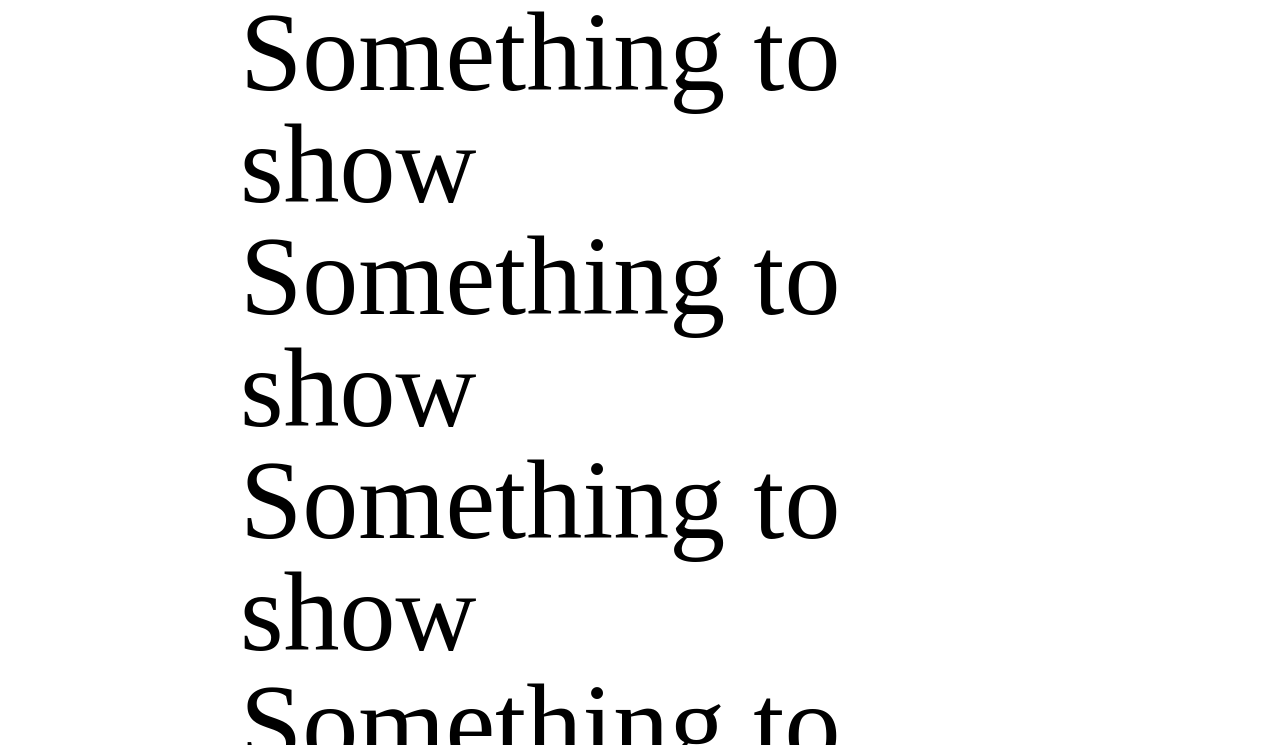
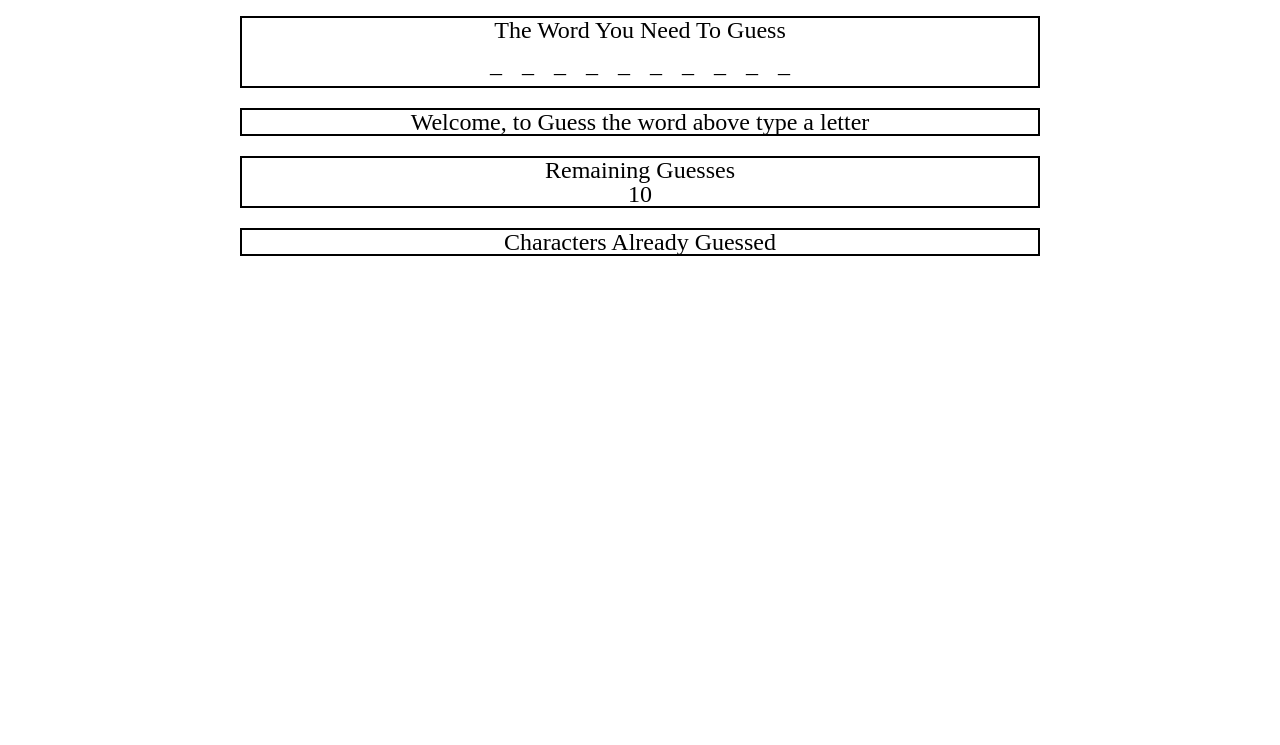
Before and after one commit to WHomer/hangman, a plain HTML site: page index.html in a window 1280 px wide. Shown: the part 52-797 px from the top of the page. Drawn offline with Linux system fonts and the light colour scheme.

Commit message:
master pushing completed version

```diff
--- a/assets/css/styles.css
+++ b/assets/css/styles.css
@@ -20,8 +20,35 @@ html, body {
 .main-content{
 	width: 100%;
 	max-width: 800px;
+	font-size: 1.5em;
 	margin: 0 auto -40px;
-	font-size: 7em;
+	text-align: center;
+}
+
+.word-to-guess {
+	width: 100%;
+	margin-top: 20px;
+	border: 2px black solid;
+}
+
+.character-of-word{
+	padding: 10px;
+	display: inline-block;
+}
+
+.user-message {
+	margin-top: 20px;
+	border: 2px black solid;
+}
+
+.guesses-remaining{
+	margin-top: 20px;
+	border: 2px black solid;
+}
+
+.characters-guessed{
+	margin-top: 20px;
+	border: 2px black solid;
 }
 
 
--- a/assets/js/hangman.js
+++ b/assets/js/hangman.js
@@ -1,45 +1,86 @@
 
 
 //set word variable
-var word = 'hello';
-var guessedCharacter = 'ab';
-var guessesLeft = 10;
+var word = 'javascript';
+var guessedCharacter = '';
+var guessesRemaining = 10;
+
+//temp, run function
+displayWord();
+displayGuessesRemaining();
+//end temp, run functions
 
 //listen for on keyup
 document.addEventListener('keyup', function(e){
 	//store user input and convert to lowercase
 	var userGuessedChar = e.key.toLowerCase();
-	console.log(userGuessedChar);
-
+	//check to see guesses left
+	if (guessesRemaining > 0){
 		//check to see if the guessed letter is a-z
 		if (isLetter(userGuessedChar)){
 			//check if letter was already guessed
 			if (guessedCharacter.search(userGuessedChar) > -1) {
 				//character already guessed
-			console.log('character already guessed');
+				displayMessage('character already guessed');
 			} else {
 				//if new character
 				//check if word contains character
 				if (word.search(userGuessedChar) > -1) {
 					//highlight letter
-				console.log('one step closer ');
-
+					displayMessage('Found One...');
+					//find character-of-word div and populate the character
+					for (var i=0; i < word.length; i++){
+						var characterDiv = document.getElementsByClassName('character-of-word')[i];
+						if (word.charAt(i) === userGuessedChar){
+							characterDiv.innerHTML = userGuessedChar.toUpperCase();
+						}
+					}
 				} else {
 					//if word does not contain character
-				//decrease guessesLeft by 1
-				guessesLeft--;
-				console.log('Sorry, that was incorrect');
+					//decrease guessesRemaining by 1
+					guessesRemaining--;
+					displayGuessesRemaining();
+					displayMessage('Sorry, that character is not in the word');
 				}
 				//add to userGuessedChar to guessedCharacter string
 				guessedCharacter = guessedCharacter + userGuessedChar;
+				//display the guessed characters
+				var characterGuessedDiv = document.getElementsByClassName('js-character-guessed')[0];
+				characterGuessedDiv.innerHTML = characterGuessedDiv.innerHTML + userGuessedChar + '  ' ;
 			}
 		}else {
 		//display that the character is not A through Z.
-	console.log('The character is not A through Z.')
+		displayMessage('The character is not A through Z.')
+		}
+	}else {
+		//display that you have lost the game
+		displayMessage('You have lost the Game, Better Luck Next Time!');
 	}
 })
 
+//function display user message
+function displayMessage(message){
+	var messageDiv = document.getElementsByClassName('js-user-message')[0];
+	messageDiv.innerHTML = message;
+}
 
+//function show word to guess
+function displayWord() {
+	var wordDiv = document.getElementsByClassName('js-word-to-guess')[0];
+	for (i=0; i < word.length; i++){
+		//cycle through word length to display each div
+		var characterDiv = document.createElement('div');
+		characterDiv.innerHTML = '_';
+		//characterDiv.innerHTML = word.charAt(i);
+		characterDiv.className = 'character-of-word';
+		wordDiv.appendChild(characterDiv);
+	}
+}
+//function to display the guesses remaining
+function displayGuessesRemaining() {
+	var guessesRemainingDiv = document.getElementsByClassName('js-guesses-remaining')[0];
+	guessesRemainingDiv.innerHTML = guessesRemaining;
+}
 
 //function to make sure the guess is a letter
 function isLetter(str) {
--- a/index.html
+++ b/index.html
@@ -13,24 +13,22 @@
 		</div>
 
 		<div class="main-content">
-			Something to show
-			<br>
-			Something to show
-			<br>
-			Something to show
-			<br>
-			Something to show
-			<br>
-			Something to show
-			<br>
-			Something to show
-			<br>
-			Something to show
-			<br>
-			Something to show
-			<br>
-			Something to show
-			<br>
+			<!--this div is used to contain the spacing for the word to guess -->
+			<div class="js-word-to-guess word-to-guess">
+				<p>The Word You Need To Guess</p>
+			</div>
+			<!--show user message-->
+			<div class="js-user-message user-message">Welcome, to Guess the word above type a letter</div>
+			<!--show remaining guesses -->
+			<div class="guesses-remaining">
+				<p>Remaining Guesses</p>
+				<div class="js-guesses-remaining"></div>
+			</div>
+			<div class="characters-guessed">
+				<p>Characters Already Guessed</p>
+				<div class="js-character-guessed"></div>
+			</div>
+
 		</div>
 
 		<div class="footer">
```
Lines whose indentation alone changed are shown as unchanged.
